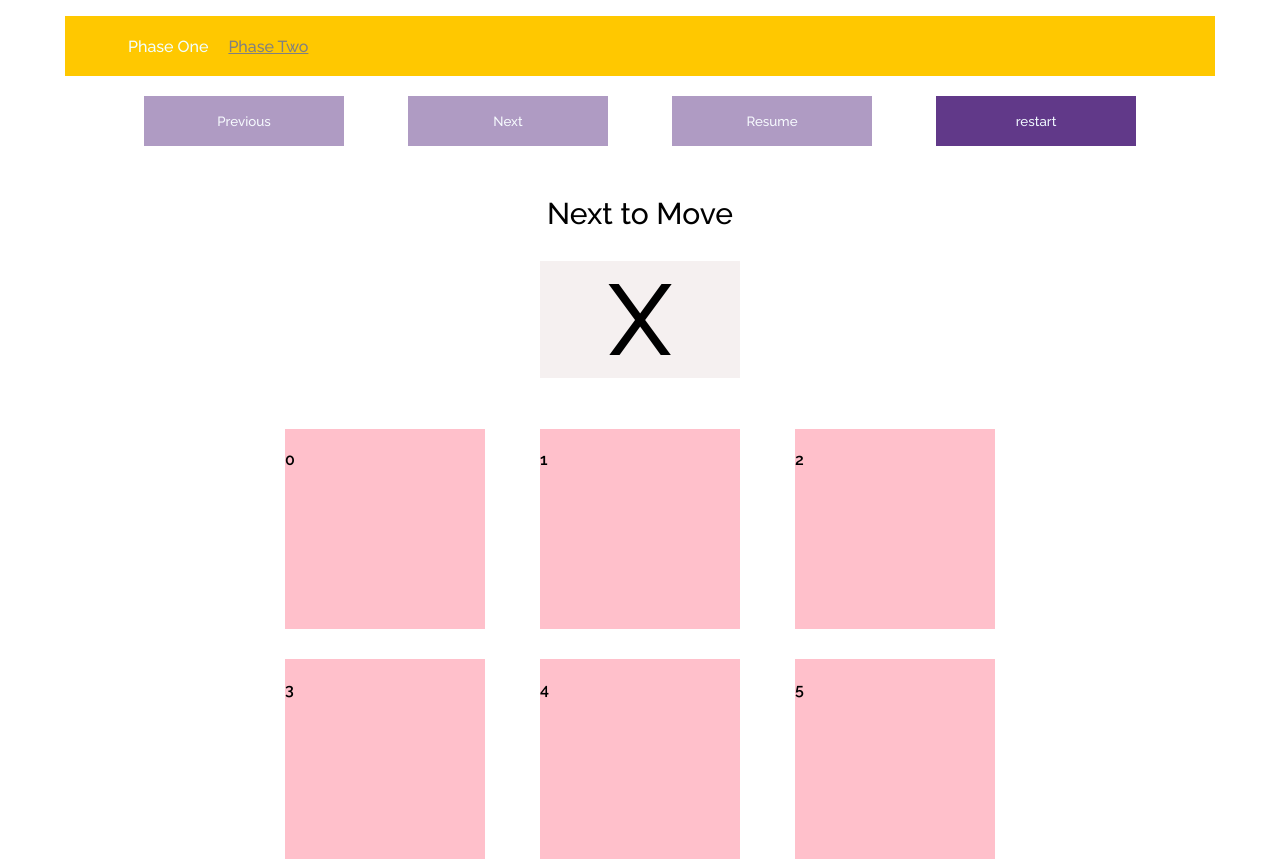
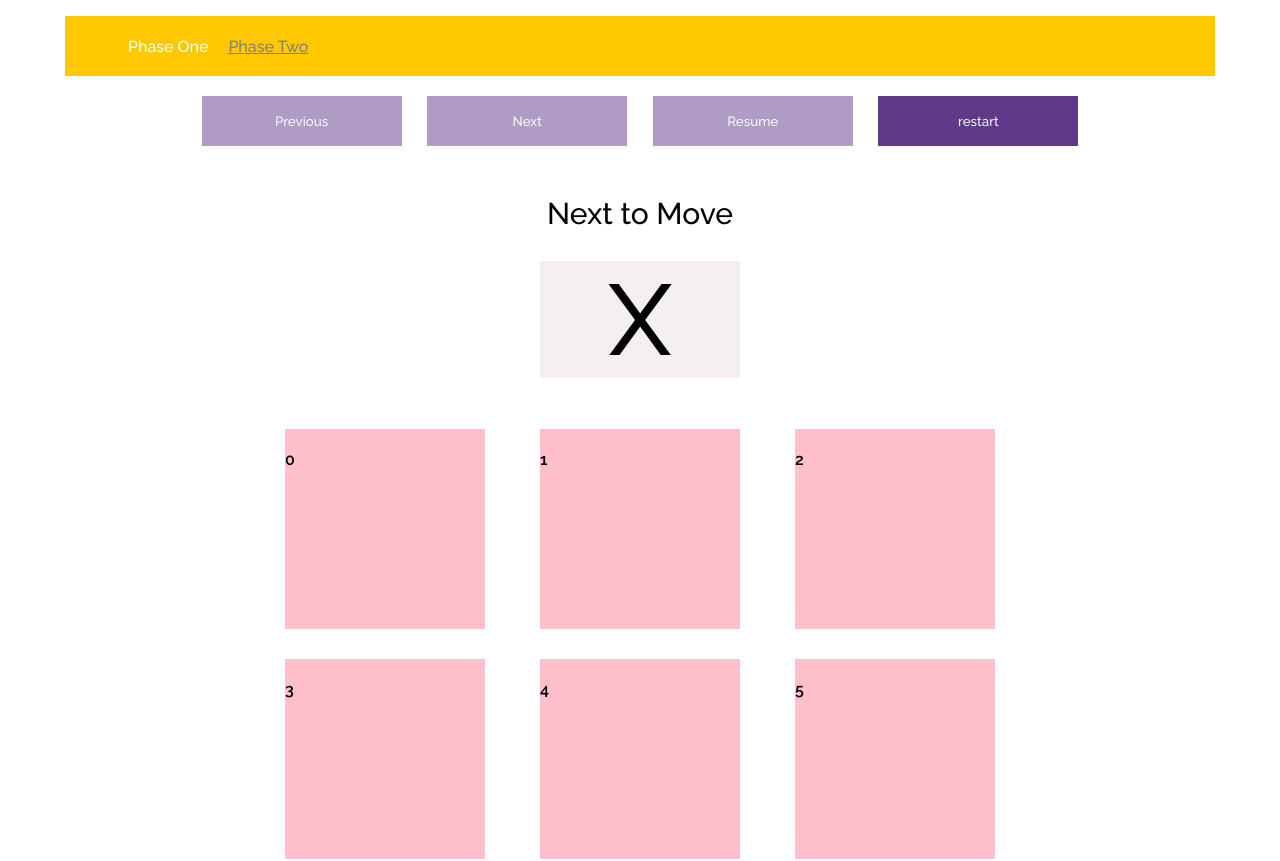
Before and after one commit to DranzerSv/Memory-Games, a React (Create React App) app: page /phase2 in a window 1280 px wide. Shown: the top 861 px of the page. Built offline with nearby package versions, Linux system fonts and the light colour scheme.

Commit message:
styles:  improved styles of TicTacToe

```diff
--- a/src/components/TicTacToeButtons/index.tsx
+++ b/src/components/TicTacToeButtons/index.tsx
@@ -1,4 +1,6 @@
 import React, { Dispatch, SetStateAction } from 'react';
+
+import './ticTacToeButtons.scss';
 
 interface ITicTacToeButtonsProps {
   getPreviousValue: (position: number) => (string | null)[] | null;
@@ -42,7 +44,7 @@ export default function TicTactToe({
     clearRegister();
   }
   return (
-    <section className="machineButtons">
+    <section className="gameButtons">
       <button
         className={getPreviousValue(historyPosition) === null ? 'disable' : ''}
         onClick={() => {
@@ -69,6 +71,7 @@ export default function TicTactToe({
       </button>
       {finished ? (
         <button
+          className="replay"
           onClick={() => {
             showHistoryWithInterval();
           }}
--- /dev/null
+++ b/src/components/TicTacToeButtons/ticTacToeButtons.scss
@@ -0,0 +1,18 @@
+.gameButtons {
+  display: flex;
+  justify-content: center;
+  gap: 2%;
+
+  button {
+    background-color: rgb(97, 57, 137);
+    width: 22vw;
+    max-width: 200px;
+    height: 50px;
+    color: aliceblue;
+    font-family: 'Raleway';
+    border: transparent;
+  }
+  .replay {
+    background-color: tomato;
+  }
+}
```
